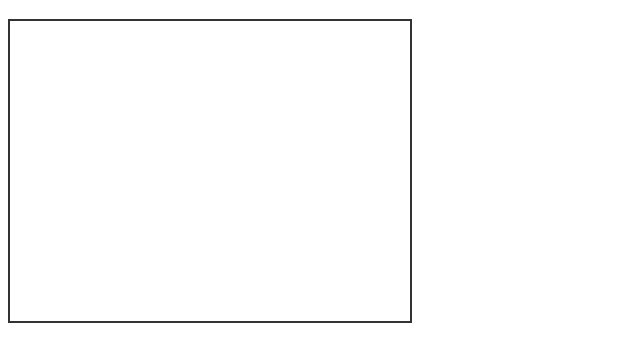
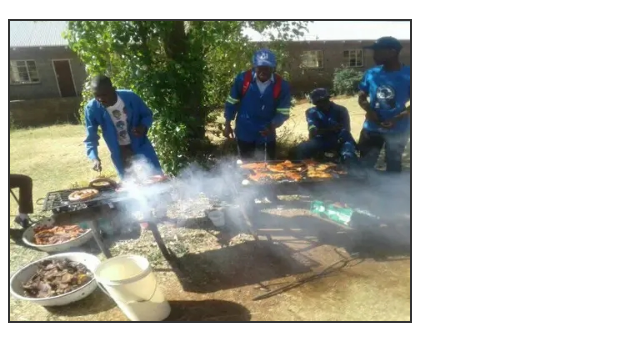
Before and after one commit to Cartoon34/My-First-Site-, a plain HTML site: page index.html in a window 1280 px wide. Shown: the part 61-402 px from the top of the page, without its empty margins (0-640 px from the left). Drawn offline with Linux system fonts and the light colour scheme.

Commit message:
Update index.html

```diff
--- a/index.html
+++ b/index.html
@@ -6,7 +6,7 @@
     .image-box {
       width: 400px;
       height: 300px;
-      background-image: url('image.jpg'); /* Local file or URL */
+      background-image: url('1746562293801.jpg'); /* Local file or URL */
       background-size: cover;             /* Fit image inside box */
       background-position: center;        /* Center the image */
       background-repeat: no-repeat;       /* Prevent tiling */
```
